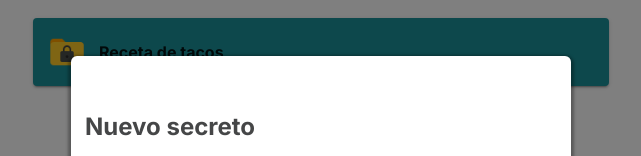
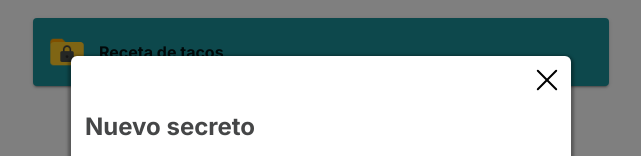
Before and after one commit to AlexAnguloMtz/Employees_CRUD_front_end, a Next.js app: page /user in a window 1280 px wide. Both pictures are taken after a click on the element 1234 px from the left and 754 px from the top of the page. Shown: the part 124-280 px from the top of the page, without its empty margins (319-960 px from the left). Built offline with nearby package versions, Linux system fonts and the light colour scheme.

Commit message:
Added close button to form

```diff
--- /dev/null
+++ b/src/app/client/components/CloseButton/index.tsx
@@ -0,0 +1,13 @@
+import styles from './styles.module.css';
+
+export default function CloseButton({ onClick, className }: {
+    onClick: () => void,
+    className?: string,
+}): JSX.Element {
+    return (
+        <button className={`${styles.closeButton} ${className}`} onClick={onClick}>
+            <div className={styles.firstLine}></div>
+            <div className={styles.secondLine}></div>
+        </button>
+    );
+}
--- /dev/null
+++ b/src/app/client/components/CloseButton/styles.module.css
@@ -0,0 +1,31 @@
+.closeButton {
+    background-color: transparent;
+    border: none;
+    width: 25px;
+    height: 25px;
+    position: absolute;
+    right: 10px;
+    top: 10px;
+    display: flex;
+    justify-content: center;
+    align-items: center;
+    cursor: pointer;
+}
+
+.line {
+    width: 100%;
+    height: 2px;
+    background-color: var(--primary);
+    border-radius: 10px;
+    position: absolute;
+}
+
+.firstLine {
+    composes: line;
+    transform: rotateZ(45deg);
+}
+
+.secondLine {
+    composes: line;
+    transform: rotateZ(-45deg);
+}
--- a/src/app/user/FloatingActionButton.tsx
+++ b/src/app/user/FloatingActionButton.tsx
@@ -9,6 +9,7 @@ import { CircularProgress, fabClasses } from '@mui/material';
 import { createSecret } from './lib/data-fetching';
 import Image from 'next/image';
 import { UserPage } from '../common/models/UserPage';
+import CloseButton from '../client/components/CloseButton';
 
 const initialValues: SecretCreationRequest = {
     name: '',
@@ -99,6 +100,7 @@ export function FloatingActionButton({
                 className={containerClassName(open, loading, success, creationError)}
                 onClick={(open) ? () => { } : onFabClick}>
                 <p className={styles.plus}>+</p>
+                <CloseButton className={styles.fabFormCloseButton} onClick={reset} />
                 <form className={styles.fabForm} onSubmit={(e) => e.preventDefault()}>
                     <h3 className={styles.fabHeader}>
                         Nuevo secreto
--- a/src/app/user/styles.module.css
+++ b/src/app/user/styles.module.css
@@ -146,7 +146,8 @@
     color: rgb(69, 70, 71);
 }
 
-.fabForm {
+.fabForm,
+.fabFormCloseButton {
     opacity: 0;
     pointer-events: none;
     transition: opacity 100ms ease;
@@ -155,7 +156,8 @@
     width: 100%;
 }
 
-.fabOpen .fabForm {
+.fabOpen .fabForm,
+.fabOpen .fabFormCloseButton {
     opacity: 1;
     pointer-events: all;
     transition: opacity 100ms ease 300ms;
@@ -163,13 +165,17 @@
 
 .fabLoading .fabForm,
 .fabSuccess .fabForm,
-.fabCreationError .fabForm {
+.fabCreationError .fabForm,
+.fabLoading .fabFormCloseButton,
+.fabSuccess .fabFormCloseButton,
+.fabCreationError .fabFormCloseButton {
     opacity: 0;
     transition: opacity 200ms ease;
     pointer-events: none;
 }
 
-.fabLoading .fabForm {
+.fabLoading .fabForm,
+.fabLoading .fabFormCloseButton {
     pointer-events: none;
 }
 
```
